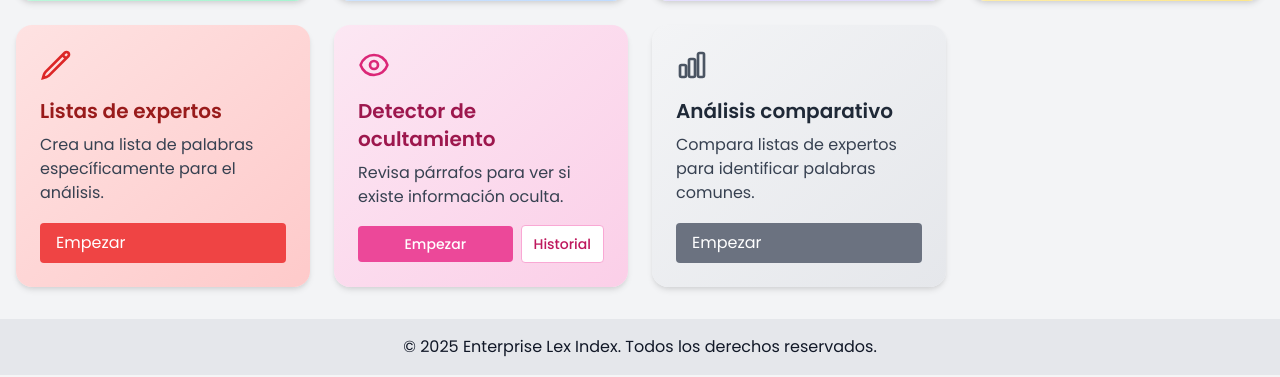
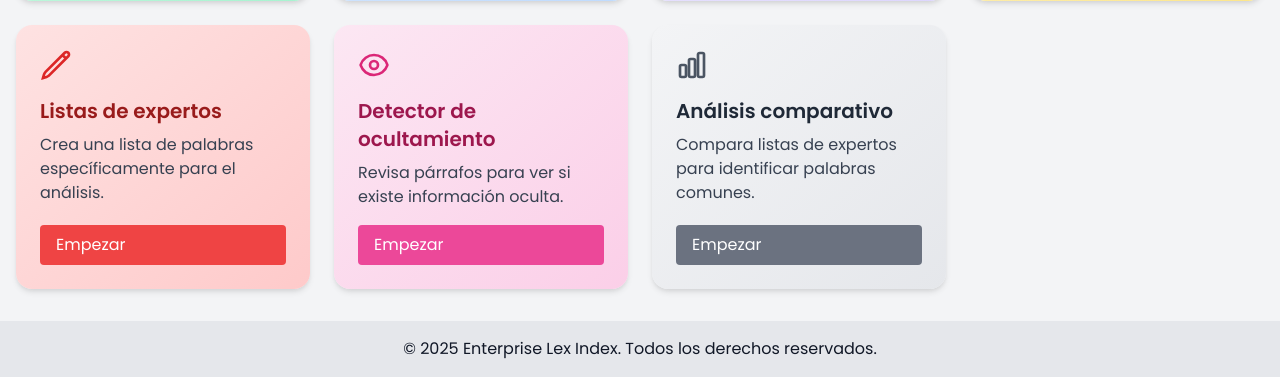
Before and after one commit to hadez7/ComplexIndexV2, a Django app: template Counter/templates/panel.html in a window 1280 px wide. Shown: the part 432-809 px from the top of the page. Run offline with Django 3.2, Linux system fonts and the light colour scheme; the template is opened without the code that fills it, so the values that code supplies are empty.

Commit message:
style(panel): remover botón de historial en tarjeta de detector de ocultamiento

```diff
--- a/Counter/templates/panel.html
+++ b/Counter/templates/panel.html
@@ -77,10 +77,7 @@
             </div>
             <h2 class="text-xl font-semibold mb-2 text-pink-800">Detector de ocultamiento</h2>
             <p class="text-gray-700 mb-4">Revisa párrafos para ver si existe información oculta.</p>
-            <div class="mt-auto flex items-center gap-2">
-                <a href="{% url 'concealment_detection' %}" class="flex-1 text-center bg-pink-500 text-white px-3 py-2 rounded hover:bg-pink-600 transition text-sm font-medium">Empezar</a>
-                <a href="{% url 'concealment_history' %}" class="text-center bg-white text-pink-700 border border-pink-300 px-3 py-2 rounded hover:bg-pink-50 transition text-sm font-medium">Historial</a>
-            </div>
+            <a href="{% url 'concealment_detection' %}" class="mt-auto inline-block bg-pink-500 text-white px-4 py-2 rounded hover:bg-pink-600 transition">Empezar</a>
         </div>
         <!-- !Análisis comparativo -->
         <div class="bg-gradient-to-br from-gray-100 to-gray-200 p-6 rounded-2xl shadow-md hover:shadow-xl transform hover:-translate-y-1 transition duration-300 flex flex-col">
```
